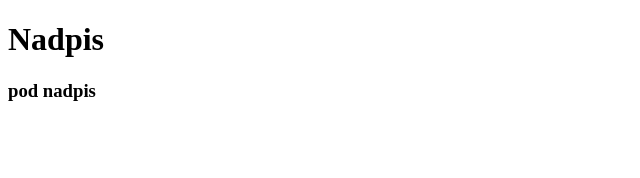
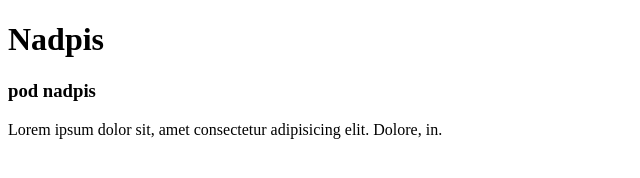
Before and after one commit to jakubvirlic/SKJ, a plain HTML site: page index.html in a window 1280 px wide. Shown: the whole page, without its empty margins (0-640 px from the left). Drawn offline with Linux system fonts and the light colour scheme.

Commit message:
add description

```diff
--- a/index.html
+++ b/index.html
@@ -1,12 +1,16 @@
 <!DOCTYPE html>
 <html lang="en">
     <head>
-    <meta charset="UTF-8">
-    <meta name="viewport" content="width=device-width, initial-scale=1.0">
+        <meta charset="UTF-8" />
+        <meta name="viewport" content="width=device-width, initial-scale=1.0" />
         <title>virlic</title>
     </head>
     <body>
         <h1>Nadpis</h1>
         <h3>pod nadpis</h3>
+        <p>
+            Lorem ipsum dolor sit, amet consectetur adipisicing elit. Dolore,
+            in.
+        </p>
     </body>
 </html>
```
Lines whose indentation alone changed are shown as unchanged.
